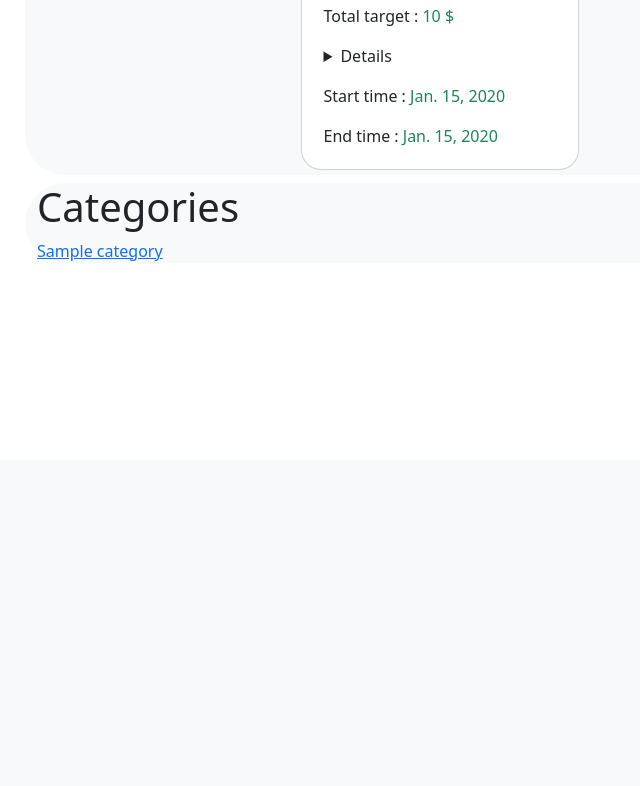
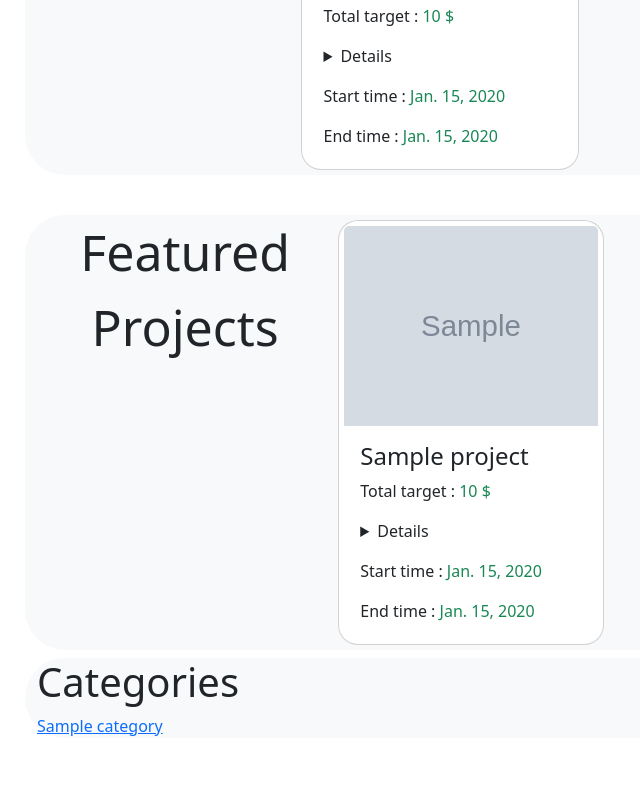
Before and after one commit to alaafarouk8/Crowd-Funding-Web-app, a Django app: page /project/ in a window 1280 px wide. Shown: the part 340-1126 px from the top of the page, without its empty margins (57-697 px from the left). Before the commit the page ends 601 px from the top, so only its background shows below. Run offline with Django 4.2, Linux system fonts and the light colour scheme; tables that the repository leaves empty hold one stand-in row (values such as "Sample post"); grey boxes marked "Sample" are stand-in pictures; parts of the project's set-up code (start-up, migrations or seed data) failed here and were passed over; some libraries are stand-ins or nearby versions.

Commit message:
featured projects done

```diff
--- a/project/fundproject/templates/home.html
+++ b/project/fundproject/templates/home.html
@@ -37,7 +37,6 @@ Crowd Funding
   </button>
 </div>
 <div class="container bg-light d-flex justify-content-center" style="border-radius: 40px;">
-
   <div class="text-center " style="font-size: 50px;"> Latest Projects</div>
   <div class="container-fluid">
     <div class="row">
@@ -66,6 +65,36 @@ Crowd Funding
     </div>
   </div>
 </div>
+<div class="container bg-light d-flex justify-content-center" style="margin-top:40px ; border-radius: 40px;">
+  <div class="text-center " style="font-size: 50px;"> Featured Projects</div>
+  <div class="container-fluid">
+    <div class="row">
+      {% for project in featuredProjectsList %}
+      <div class="card col-md-4" style="border-radius:20px ; padding: 5px; margin: 5px;">
+        {% if project.0.img %}
+        {% load static %}
+        <img class="card-img-top w-100" height="200" src="{{project.0.img.url}}" alt="Card image">
+        {% else %}
+        <img class="card-img-top w-100" height="200" src="" alt="Not Found ">
+        {% endif %}
+        <div class="card-body">
+          <h4 class="card-title">{{project.0.project_id.title}}</h4>
+          <p class="card-text">Total target : <span class="text-success">{{project.0.project_id.total_target}} $</span>
+          </p>
+          <p class="card-text">
+          <Details> <span class="text-success">{{project.0.project_id.details}} </span></Details>
+          </p>
+          <p class="card-text">Start time : <span class="text-success">{{project.0.project_id.start_date}} </span>
+          </p>
+          <p class="card-text">End time : <span class="text-success">{{project.0.project_id.end_date}}</span></p>
+        </div>
+
+      </div>
+      {%endfor%}
+    </div>
+  </div>
+</div>
+
 <div class="container bg-light" style="border-radius: 40px">
   <h1 class="mt-2">Categories</h1>
   <div class="row mt-2 mb-5">
--- a/project/fundproject/views.py
+++ b/project/fundproject/views.py
@@ -58,13 +58,18 @@ def home(request):
 
     latestProjects = Project.objects.values('project_id').order_by('start_date')[0:5]
     latestProjectsList = []
-    for pro in latestProjects:
-        latestProjectsList.append(Images.objects.filter(project_id=pro['project_id'])[:1])
+    for project in latestProjects:
+        latestProjectsList.append(Images.objects.filter(project_id=project['project_id']))
+    featuredProjectsList = []
+    for project in latestProjects:
+        featuredProjectsList.append(Images.objects.filter(project_id=project['project_id']))
+
     print(latestProjectsList)
     categories = Categories.objects.all()
     context = {
         'latestProjectsList': latestProjectsList,
         'categories' :categories ,
+        'featuredProjectsList':featuredProjectsList,
     }
     return render(request, "home.html", context)
 
```
